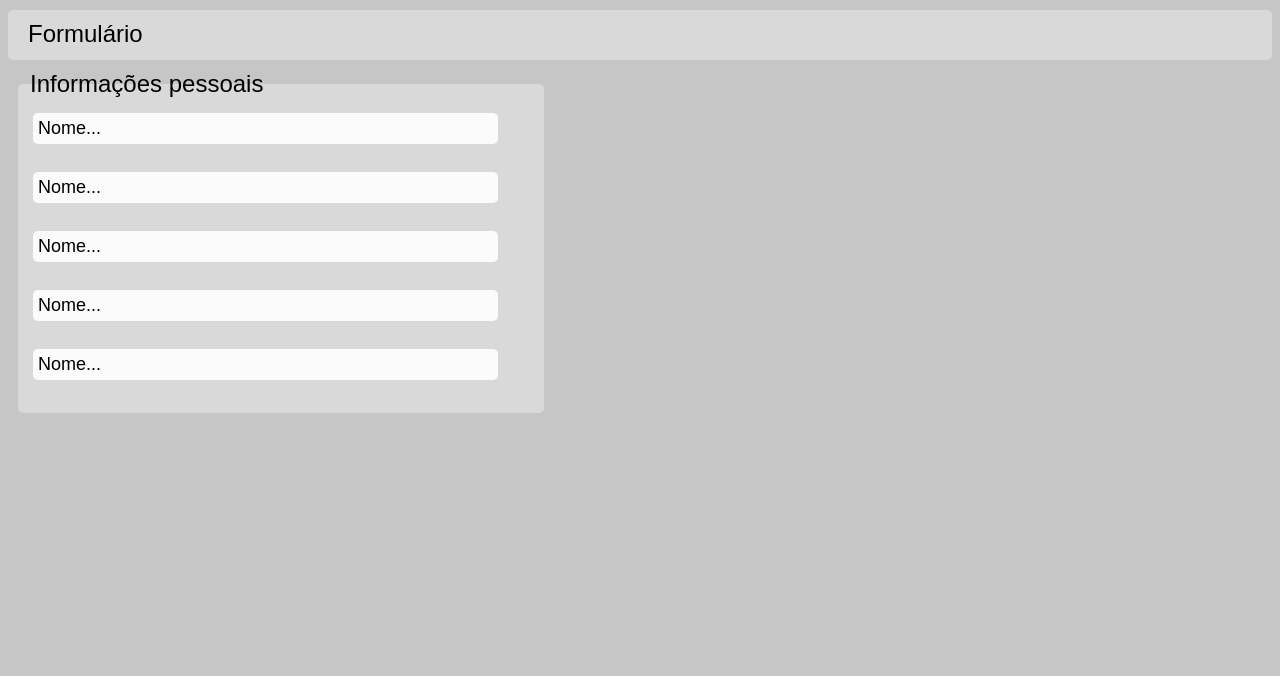
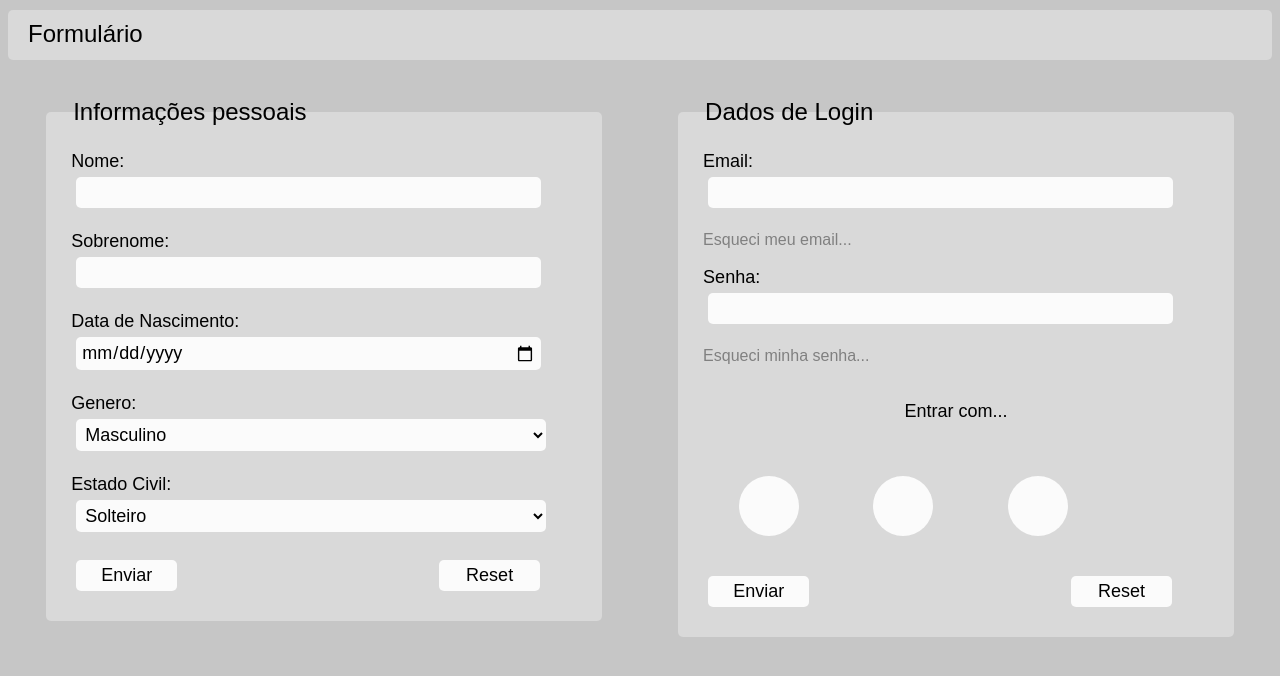
Before and after one commit to Lucas-Balduino/SiteMonitoria, a plain HTML site: page meuforms.html in a window 1280 px wide. Drawn offline with Linux system fonts and the light colour scheme.

Commit message:
Update meuforms.html

```diff
--- a/meuforms.html
+++ b/meuforms.html
@@ -1,3 +1,4 @@
+
 <!DOCTYPE html>
 <html lang="en">
 <head>
@@ -18,8 +19,9 @@
             background-color: #D9D9D9;
             border-radius: 5px;
             width: 40%;
-            margin: 10px;
-            padding: 10px;
+            margin: 3%;
+            padding: 2%;
+            float: left;
         }
         a{
             text-decoration: none;
@@ -33,8 +35,7 @@
             margin: 10px;
             padding: 10px;
         }
-        input{
-            margin: ;
+        .decoracao{
             width: 90%;
             padding: 5px;
             margin: 5px;
@@ -42,9 +43,37 @@
             border: #FBFBFB;
             background-color: #FBFBFB;
         }
+        .select{
+            width: 93%;
+        }
         .formatacaoImput{
             font-family: Arial, Helvetica, sans-serif ;
             font-size: large;
+        }
+        #Enviar{
+            width: 20%;
+        }
+        #Reset{
+            margin-left: 50%;
+            width: 20%;
+        }
+        .Esqueci{
+            color: grey;
+            font-family: Arial, Helvetica, sans-serif;
+        }
+        .Esqueci:hover{
+            text-decoration: underline;
+        }
+        button{
+            margin: 7%;
+            height: 60px;
+            width: 60px;
+            border-radius: 100%;
+            border: #FBFBFB;
+            background-color: #FBFBFB;
+        }
+        .Entrar{
+            text-align: center;
         }
     </style>
 </head>
@@ -55,13 +84,48 @@
         </div>
     </div >
     <div class="InfoPessoal">
+        <form action="#" method="post">
         <fieldset class="blocoForms" style="border: #C6C6C6;"><legend class="formatacao">Informações pessoais</legend>
-            <input class="formatacaoImput" type="text" value="Nome..."><br><br>
-            <input class="formatacaoImput" type="text" value="Nome..."><br><br>
-            <input class="formatacaoImput" type="text" value="Nome..."><br><br>
-            <input class="formatacaoImput" type="text" value="Nome..."><br><br>
-            <input class="formatacaoImput" type="text" value="Nome..."><br><br>
+            <label for="Nome" class="formatacaoImput">Nome:</label>
+            <input  class="decoracao formatacaoImput" type="text" id="Nome" required><br><br>
+            <label for="Sobrenome" class="formatacaoImput">Sobrenome:</label>
+            <input  class="decoracao formatacaoImput" type="text" id="Sobrenome"required><br><br>
+            <label for="Data" class="formatacaoImput">Data de Nascimento:</label>
+            <input  class="decoracao formatacaoImput" type="date" id="Data"required><br><br>
+            <label for="Genero" class="formatacaoImput">Genero:</label>
+            <select  class="decoracao formatacaoImput select" id="Genero" required>
+                <option value="1">Masculino</option>
+                <option value="2">Feminino</option>
+                <option value="3">Outro</option>
+            </select><br><br>
+            <label for="Estado" class="formatacaoImput">Estado Civil:</label>
+            <select  class="decoracao formatacaoImput select" id="Estado" required>
+                <option value="1">Solteiro</option>
+                <option value="2">Casado</option>
+                <option value="3">Namorando</option>
+            </select><br><br>
+            <input class="decoracao formatacaoImput" id="Enviar" type="submit" value="Enviar">
+            <input class="decoracao formatacaoImput" id="Reset" type="reset" >
         </fieldset>
+    </form>
+    </div>
+    <div class="DadosDeLogin">
+        <form action="#" method="post">
+        <fieldset class="blocoForms" style="border: #C6C6C6;"><legend class="formatacao">Dados de Login</legend>
+            <label for="Email" class="formatacaoImput">Email:</label>
+            <input  class="decoracao formatacaoImput" type="text" id="Email" required><br><br>
+            <a href="" class="Esqueci">Esqueci meu email...</a><br><br>
+            <label for="Senha" class="formatacaoImput" >Senha:</label>
+            <input  class="decoracao formatacaoImput" type="password" id="Senha" required><br><br>
+            <a href="" class="Esqueci" >Esqueci minha senha...</a><br><br>
+            <p class="Entrar formatacaoImput">Entrar com...</p>
+            <button><img src="" alt=""></button>
+            <button><img src="" alt=""></button>
+            <button><img src="" alt=""></button>
+            <input class="decoracao formatacaoImput" id="Enviar" type="submit" value="Enviar">
+            <input class="decoracao formatacaoImput" id="Reset" type="reset" >
+        </fieldset>
+    </form>
     </div>
 
 </body>
```
